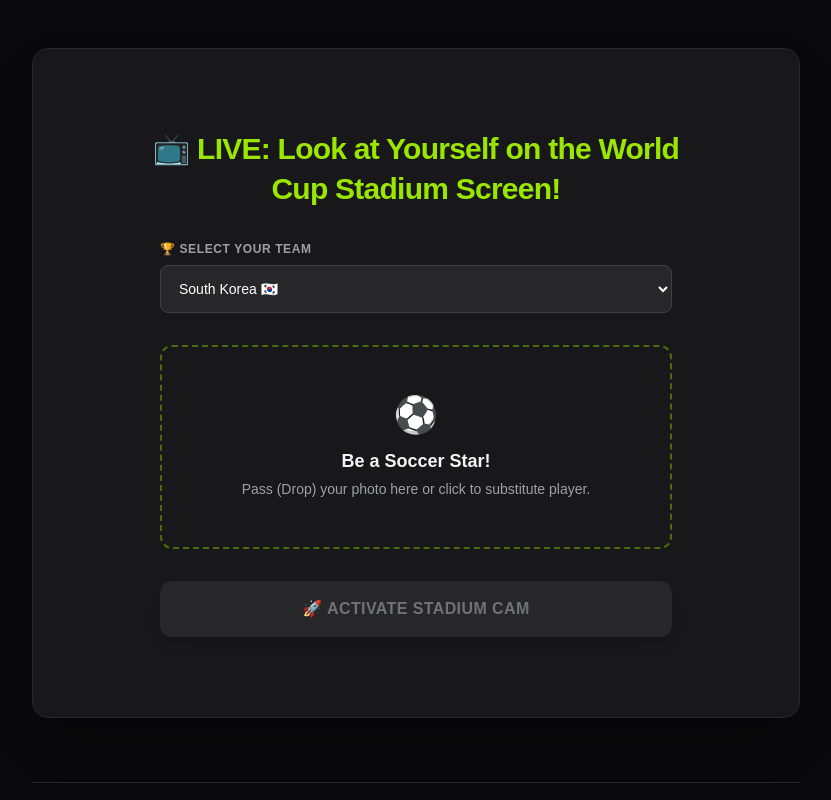
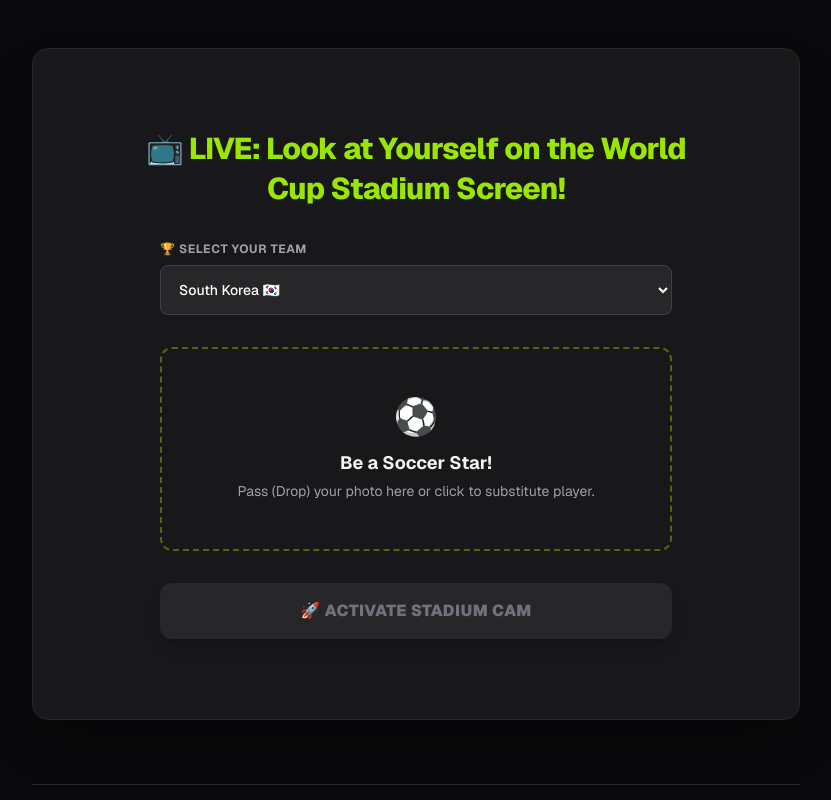
Before and after one commit to micka-s-small-project/soccer, a Next.js app: page / in a window 1280 px wide. Shown: the top 800 px of the page, without its empty margins (224-1055 px from the left). Built offline with nearby package versions, Linux system fonts and the light colour scheme.

Commit message:
google adsense 등록

```diff
--- a/app/layout.tsx
+++ b/app/layout.tsx
@@ -1,5 +1,7 @@
-import {Geist, Geist_Mono} from "next/font/google";
+import { Geist, Geist_Mono } from "next/font/google";
 import "./globals.css";
+import Script from "next/script";
+
 
 const geistSans = Geist({
   variable: "--font-geist-sans",
@@ -11,16 +13,13 @@
   subsets: ["latin"],
 });
 
-// app/layout.tsx 수정
-
 export const metadata = {
-  // 🎯 웹 브라우저 탭에 표시될 메인 제목
   title: "Micka-Lab | Football Insights & Jumbotron Simulator",
 
-  // 🎯 구글 검색엔진이 수집해갈 사이트 한 줄 요약 설명
   description: "Explore deep football stories, jersey evolution, sports science, and interactive jumbotron live simulations at Micka-Lab.",
 
-// 🎯 파비콘 파일 경로를 강제로 명시하여 기본 아이콘을 무시하도록 설정
+  keywords: ["Football", "Jumbotron", "Soccer Simulator", "Football Insights", "Sports Science"],
+
   icons: {
     icon: "/icon.png",
   },
@@ -29,11 +28,21 @@
 export default function RootLayout({
                                      children,
                                    }: {
-  children: React.ReactNode
+  children: React.ReactNode;
 }) {
   return (
       <html lang="en">
-      <body>{children}</body>
+      <head>
+        <Script
+            async
+            src="https://pagead2.googlesyndication.com/pagead/js/adsbygoogle.js?client=ca-pub-5765606467083360"
+            crossOrigin="anonymous"
+            strategy="afterInteractive"
+        />
+      </head>
+      <body className={`${geistSans.variable} ${geistMono.variable} antialiased`}>
+      {children}
+      </body>
       </html>
   );
 }
```
Also changed, not shown: public/robots.txt (added).
